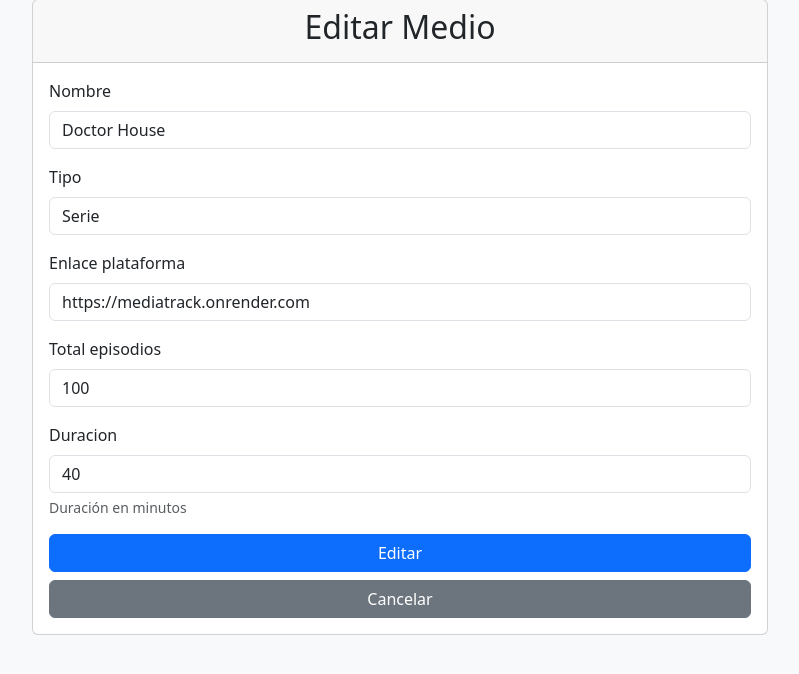
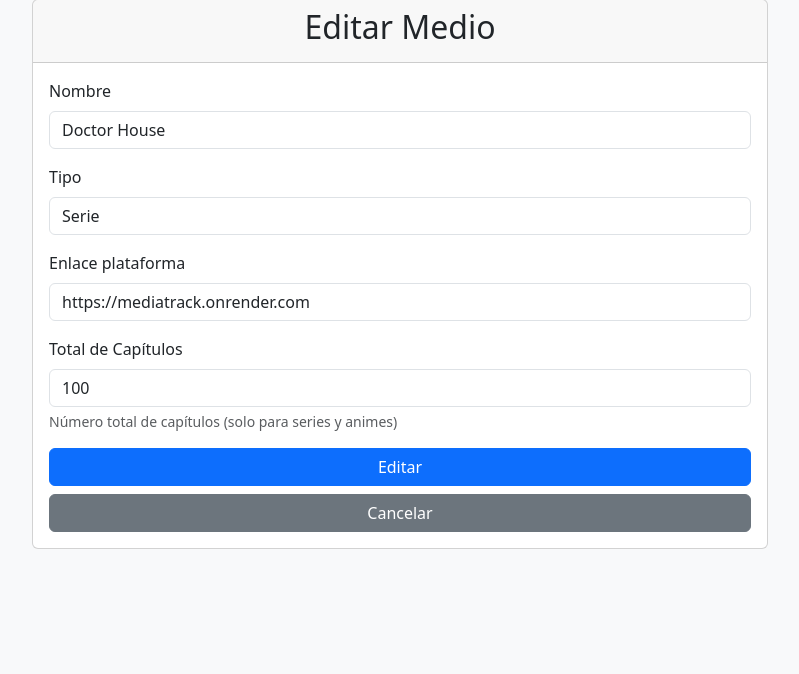
Before and after one commit to FelipeMal/MediaTrack, a Django app: page /medio/1/editar/ in a window 1280 px wide. Shown: the part 81-755 px from the top of the page, without its empty margins (240-1039 px from the left). Run offline with Django 5.2, Linux system fonts and the light colour scheme; a user stored in the database is signed in; data comes from the database, SQL or seed files in the repository.

Commit message:
ajuste capitulos y duracion

```diff
--- a/mediatrack_app/forms.py
+++ b/mediatrack_app/forms.py
@@ -22,25 +22,53 @@
 class MediaForm(forms.ModelForm):
     class Meta:
         model = Media
-        fields = ['nombre', 'tipo', 'enlace_plataforma', 'total_episodios', 'duracion']
+        fields = ['nombre', 'tipo', 'enlace_plataforma', 'total_capitulos', 'duracion_minutos']
         widgets = {
             'nombre': forms.TextInput(attrs={'class': 'form-control'}),
-            'tipo': forms.Select(attrs={'class': 'form-control'}),
+            'tipo': forms.Select(attrs={'class': 'form-control', 'onchange': 'toggleFields()'}),
             'enlace_plataforma': forms.URLInput(attrs={'class': 'form-control'}),
-            'total_episodios': forms.NumberInput(attrs={'class': 'form-control'}),
-            'duracion': forms.NumberInput(attrs={'class': 'form-control'}),
+            'total_capitulos': forms.NumberInput(attrs={'class': 'form-control'}),
+            'duracion_minutos': forms.NumberInput(attrs={'class': 'form-control'}),
         }
+
+    def __init__(self, *args, **kwargs):
+        super().__init__(*args, **kwargs)
+        # Personalizar las etiquetas
+        self.fields['total_capitulos'].label = 'Total de Capítulos'
+        self.fields['duracion_minutos'].label = 'Duración (minutos)'
+
+        # Si es una edición, mostrar los campos según el tipo
+        if self.instance.pk:
+            if self.instance.tipo in ['serie', 'anime']:
+                self.fields['total_capitulos'].widget.attrs['style'] = 'display: block;'
+            elif self.instance.tipo == 'pelicula':
+                self.fields['duracion_minutos'].widget.attrs['style'] = 'display: block;'
 
     def clean(self):
         cleaned_data = super().clean()
         tipo = cleaned_data.get('tipo')
-        total_episodios = cleaned_data.get('total_episodios')
-        duracion = cleaned_data.get('duracion')
+        total_capitulos = cleaned_data.get('total_capitulos')
+        duracion_minutos = cleaned_data.get('duracion_minutos')
 
-        if tipo in ['serie', 'anime'] and not total_episodios:
-            raise forms.ValidationError('Para series y animes, debes especificar el total de episodios.')
+        if tipo in ['serie', 'anime']:
+            if not total_capitulos:
+                # Solo validar si total_capitulos es requerido y no fue proporcionado
+                if self.fields['total_capitulos'].required and total_capitulos is None:
+                     raise forms.ValidationError('Para series y animes, debes especificar el total de capítulos.')
+            # Limpiar duración si no es película
+            cleaned_data['duracion_minutos'] = None
 
-        if tipo == 'pelicula' and not duracion:
-            raise forms.ValidationError('Para películas, debes especificar la duración.')
+        elif tipo == 'pelicula':
+            if not duracion_minutos:
+                 # Solo validar si duracion_minutos es requerido y no fue proporcionado
+                 if self.fields['duracion_minutos'].required and duracion_minutos is None:
+                      raise forms.ValidationError('Para películas, debes especificar la duración en minutos.')
+            # Limpiar capítulos si no es serie/anime
+            cleaned_data['total_capitulos'] = None
+
+        # Si el tipo es 'otro', limpiar ambos campos
+        elif tipo == 'otro':
+             cleaned_data['total_capitulos'] = None
+             cleaned_data['duracion_minutos'] = None
 
         return cleaned_data
--- a/mediatrack_app/models.py
+++ b/mediatrack_app/models.py
@@ -24,8 +24,19 @@
     nombre = models.CharField(max_length=200)
     tipo = models.CharField(max_length=20, choices=TIPO_CHOICES)
     enlace_plataforma = models.URLField(blank=True)
-    total_episodios = models.PositiveIntegerField(null=True, blank=True)
-    duracion = models.PositiveIntegerField(null=True, blank=True, help_text='Duración en minutos')
+
+    # Campos específicos según el tipo
+    total_capitulos = models.PositiveIntegerField(
+        null=True,
+        blank=True,
+        help_text='Número total de capítulos (solo para series y animes)'
+    )
+    duracion_minutos = models.PositiveIntegerField(
+        null=True,
+        blank=True,
+        help_text='Duración en minutos (solo para películas)'
+    )
+
     fecha_creacion = models.DateTimeField(auto_now_add=True)
     fecha_actualizacion = models.DateTimeField(auto_now=True)
 
--- a/mediatrack_app/templates/mediatrack_app/dashboard.html
+++ b/mediatrack_app/templates/mediatrack_app/dashboard.html
@@ -23,11 +23,11 @@
 
                                 {% if medio.tipo in 'serie,anime' %}
                                     <p class="card-text">
-                                        <strong>Total Episodios:</strong> {{ medio.total_episodios }}
+                                        <strong>Total Capítulos:</strong> {{ medio.total_capitulos }}
                                     </p>
-                                {% else %}
+                                {% elif medio.tipo == 'pelicula' %}
                                     <p class="card-text">
-                                        <strong>Duración:</strong> {{ medio.duracion }} minutos
+                                        <strong>Duración:</strong> {{ medio.duracion_minutos }} minutos
                                     </p>
                                 {% endif %}
 
--- a/mediatrack_app/templates/mediatrack_app/medio_form.html
+++ b/mediatrack_app/templates/mediatrack_app/medio_form.html
@@ -12,6 +12,7 @@
             <div class="card-body">
                 <form method="post">
                     {% csrf_token %}
+                    {{ form.non_field_errors }}
                     {% for field in form %}
                     <div class="mb-3">
                         <label for="{{ field.id_for_label }}" class="form-label">{{ field.label }}</label>
@@ -31,4 +32,26 @@
         </div>
     </div>
 </div>
+
+<script>
+function toggleFields() {
+    const tipoSelect = document.querySelector('#id_tipo');
+    const capitulosField = document.querySelector('#id_total_capitulos').parentElement;
+    const duracionField = document.querySelector('#id_duracion_minutos').parentElement;
+
+    // Ocultar ambos campos primero
+    capitulosField.style.display = 'none';
+    duracionField.style.display = 'none';
+
+    // Mostrar el campo correspondiente según el tipo
+    if (tipoSelect.value === 'serie' || tipoSelect.value === 'anime') {
+        capitulosField.style.display = 'block';
+    } else if (tipoSelect.value === 'pelicula') {
+        duracionField.style.display = 'block';
+    }
+}
+
+// Ejecutar al cargar la página
+document.addEventListener('DOMContentLoaded', toggleFields);
+</script>
 {% endblock %}
```
Also changed, not shown: db.sqlite3, mediatrack_app/migrations/0003_remove_media_duracion_remove_media_total_episodios_and_more.py (added).
